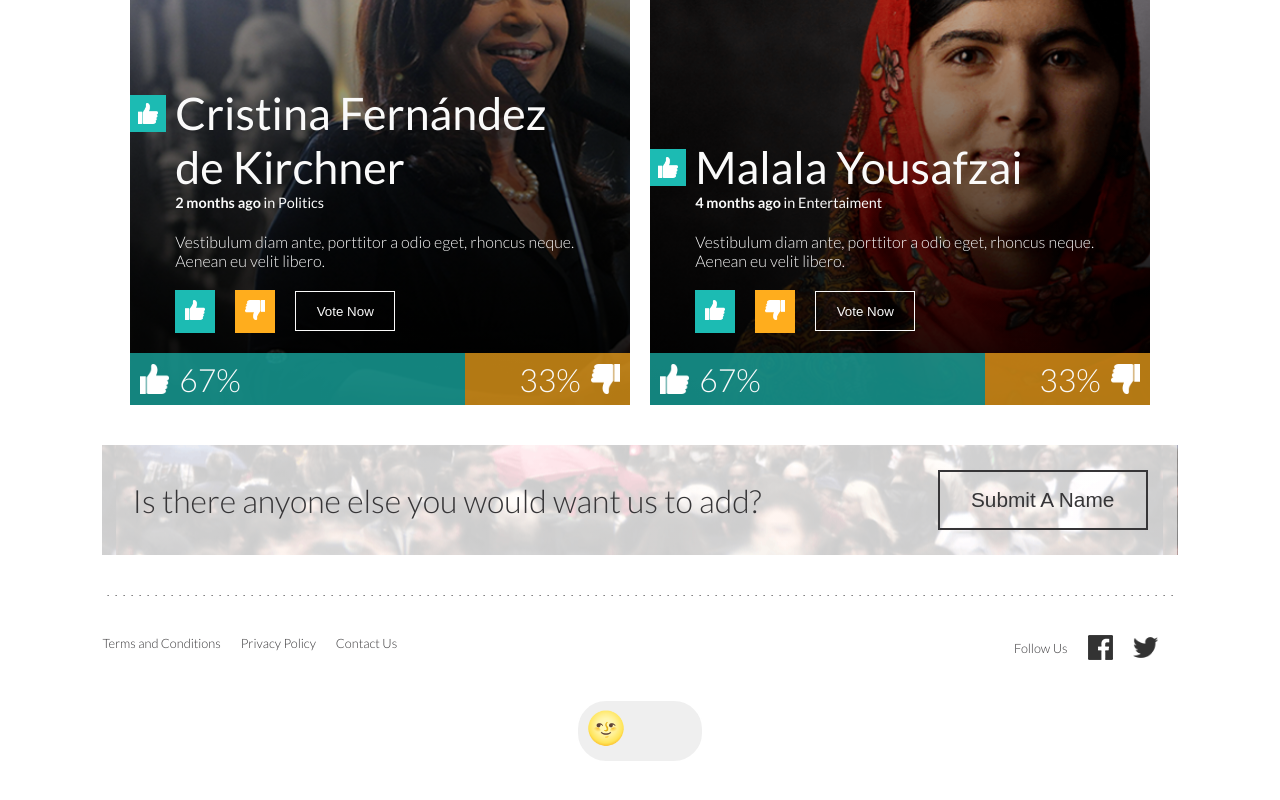
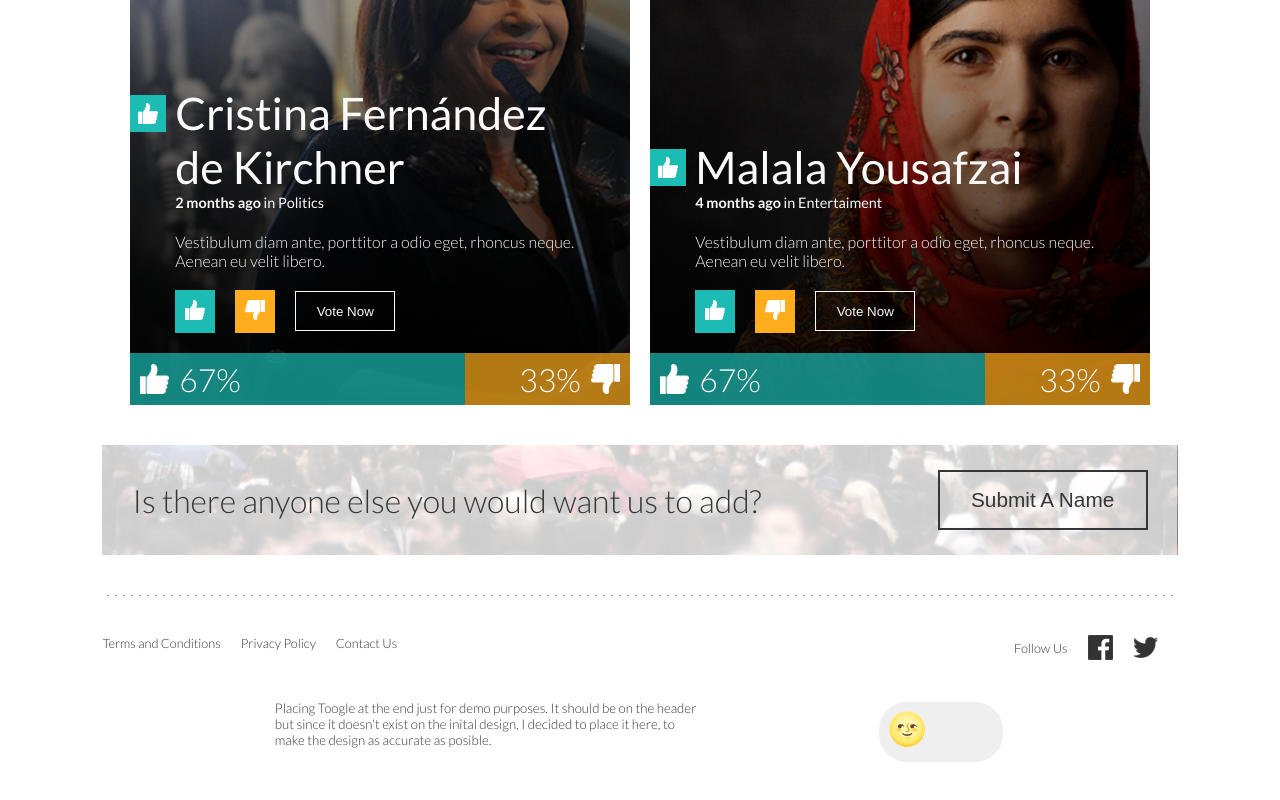
Before and after one commit to SneiderSanchez/zemoga-UI-test, a React (Create React App) app: page / in a window 1280 px wide. Shown: the part 1750-2550 px from the top of the page. Before the commit the page ends 2513 px from the top, so only its background shows below. Built offline with nearby package versions, Linux system fonts and the light colour scheme.

Commit message:
fix: Toggle placement and description

```diff
--- a/src/components/Toggle/index.js
+++ b/src/components/Toggle/index.js
@@ -1,14 +1,21 @@
 import React from "react";
 import { func, string } from "prop-types";
-import { ToggleContainer } from "./styles";
+import { ToggleWrapper, ToggleButton } from "./styles";
 
 export const Toggle = ({ theme, toggleTheme }) => {
   const isLightTheme = theme === "light";
   return (
-    <ToggleContainer onClick={toggleTheme} isLightTheme={isLightTheme}>
-      <p>🌝</p>
-      <p>🌚</p>
-    </ToggleContainer>
+    <ToggleWrapper>
+      <h5>
+        Placing Toogle at the end just for demo purposes. It should be on the
+        header but since it doesn't exist on the inital design, I decided to
+        place it here, to make the design as accurate as posible.
+      </h5>
+      <ToggleButton onClick={toggleTheme} isLightTheme={isLightTheme}>
+        <p>🌝</p>
+        <p>🌚</p>
+      </ToggleButton>
+    </ToggleWrapper>
   );
 };
 
--- a/src/components/Toggle/styles.js
+++ b/src/components/Toggle/styles.js
@@ -1,13 +1,12 @@
 import styled from "styled-components";
 
-export const ToggleContainer = styled.button`
+export const ToggleButton = styled.button`
   border: 2px solid ${({ theme }) => theme.border};
   border-radius: 30px;
   cursor: pointer;
   display: flex;
   font-size: 0.5rem;
   justify-content: space-between;
-  margin: 0 auto;
   overflow: hidden;
   padding: 0.5rem;
   position: relative;
@@ -33,3 +32,15 @@
     }
   }
 `;
+
+export const ToggleWrapper = styled.div`
+  display: flex;
+  justify-content: center;
+  justify-content: space-evenly;
+  padding: 0 8%;
+  margin: 40px 0;
+  h5 {
+    width: 40%;
+    font-weight: 300;
+  }
+`;
```
